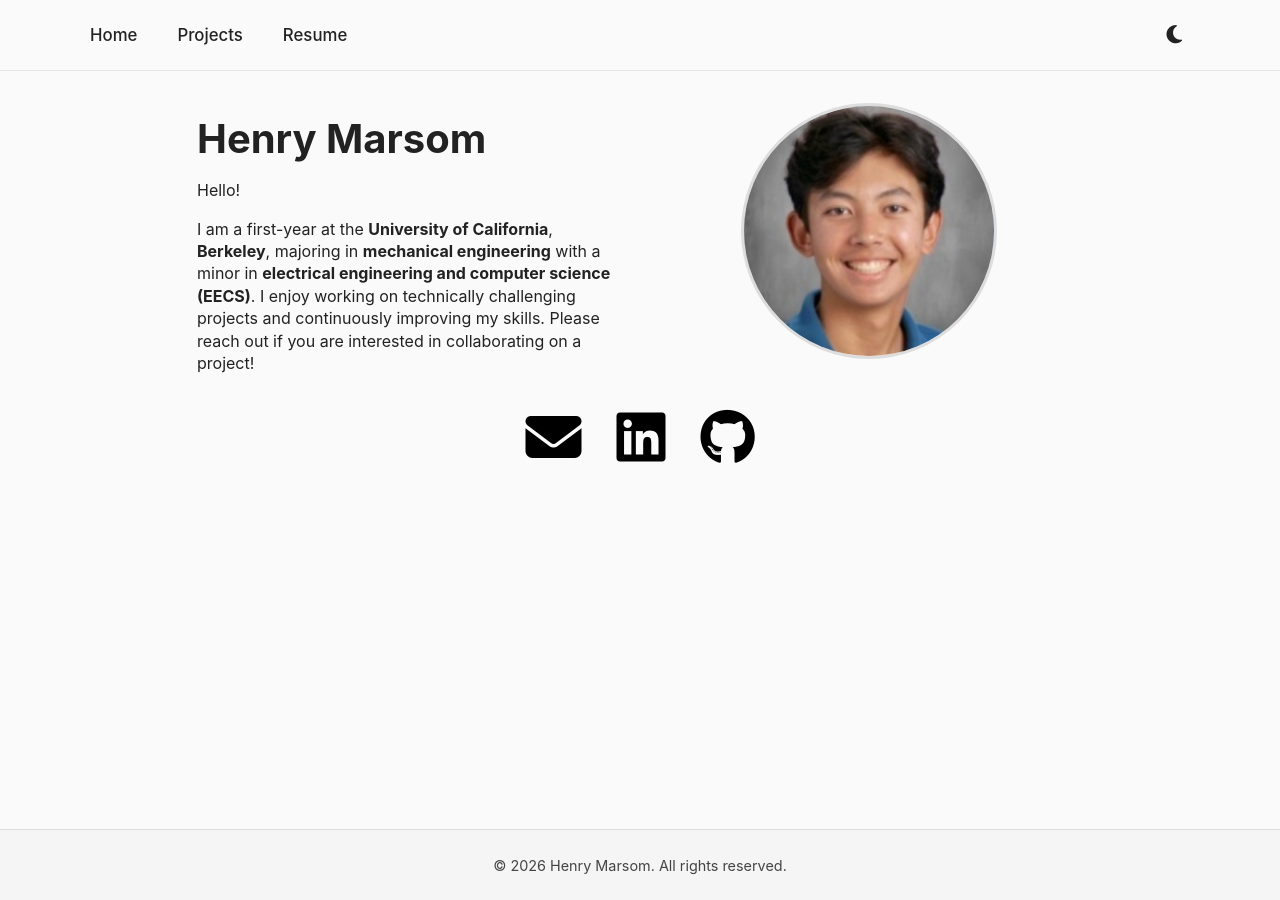
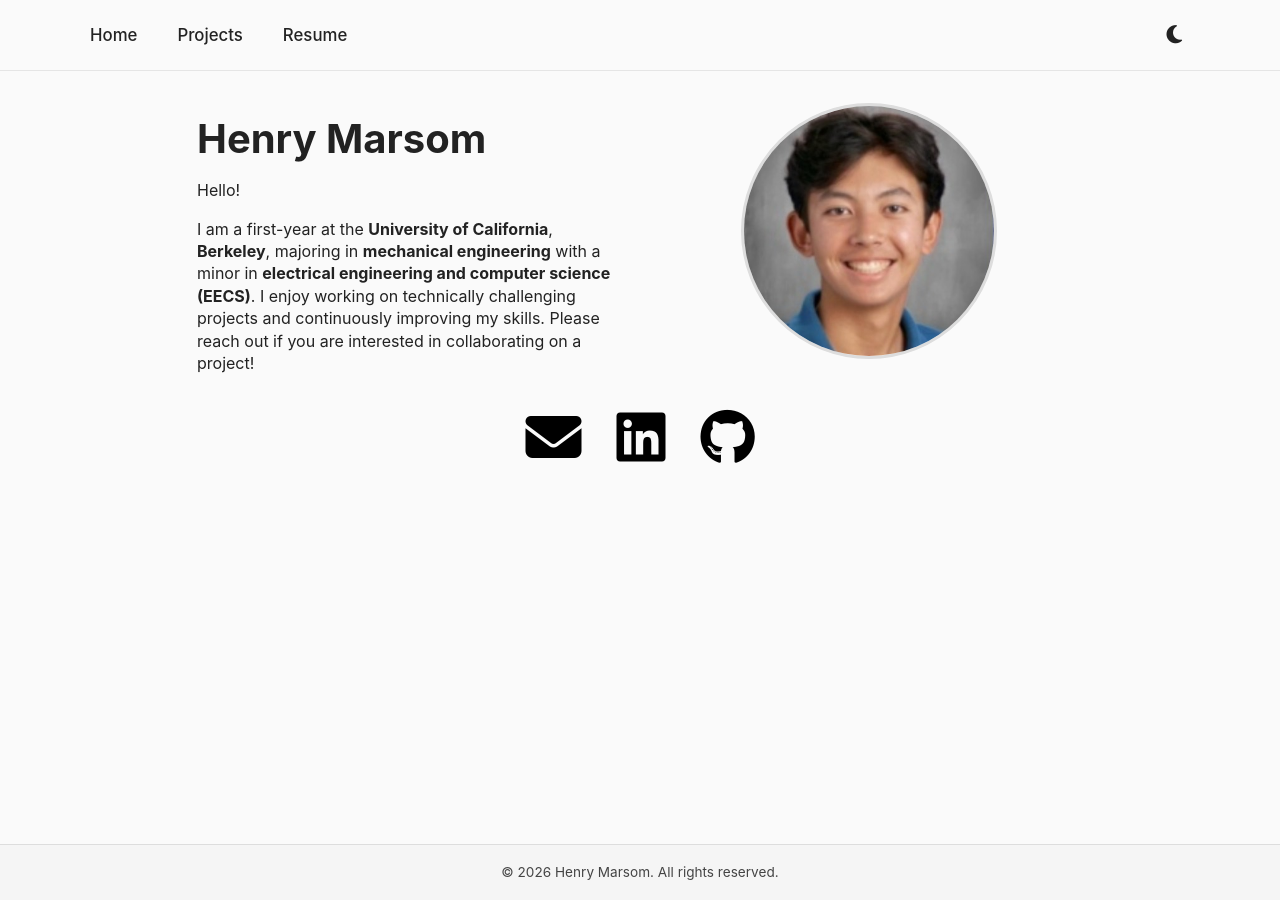
Before and after one commit to henrymarsom/henrymarsom.github.io, a Jekyll site: the page built from index.md, in a window 1280 px wide. Built offline with Jekyll 4.4.1, drawn with Linux system fonts in a browser that asks for light colours.

Commit message:
Update style.css

```diff
--- a/assets/style.css
+++ b/assets/style.css
@@ -570,3 +570,30 @@ body.dark-mode .project-tools,
 body.dark-mode .project-links a {
   color: #4da3ff;
 }
+
+/* ===== Footer (Light Mode) ===== */
+.site-footer {
+  position: fixed;
+  bottom: 0;
+  left: 0;
+  width: 100%;
+
+  background-color: #f5f5f5;
+  color: #444;
+
+  text-align: center;
+  padding: 6px 0;          /* thinner footer */
+  font-size: 0.85rem;      /* smaller text */
+
+  border-top: 1px solid #ddd;
+  z-index: 1000;
+
+  transition: background-color 0.2s ease, color 0.2s ease;
+}
+
+/* ===== Footer (Dark Mode) ===== */
+body.dark-mode .site-footer {
+  background-color: #181818;
+  color: #cccccc;
+  border-top: 1px solid #2a2a2a;
+}
```
